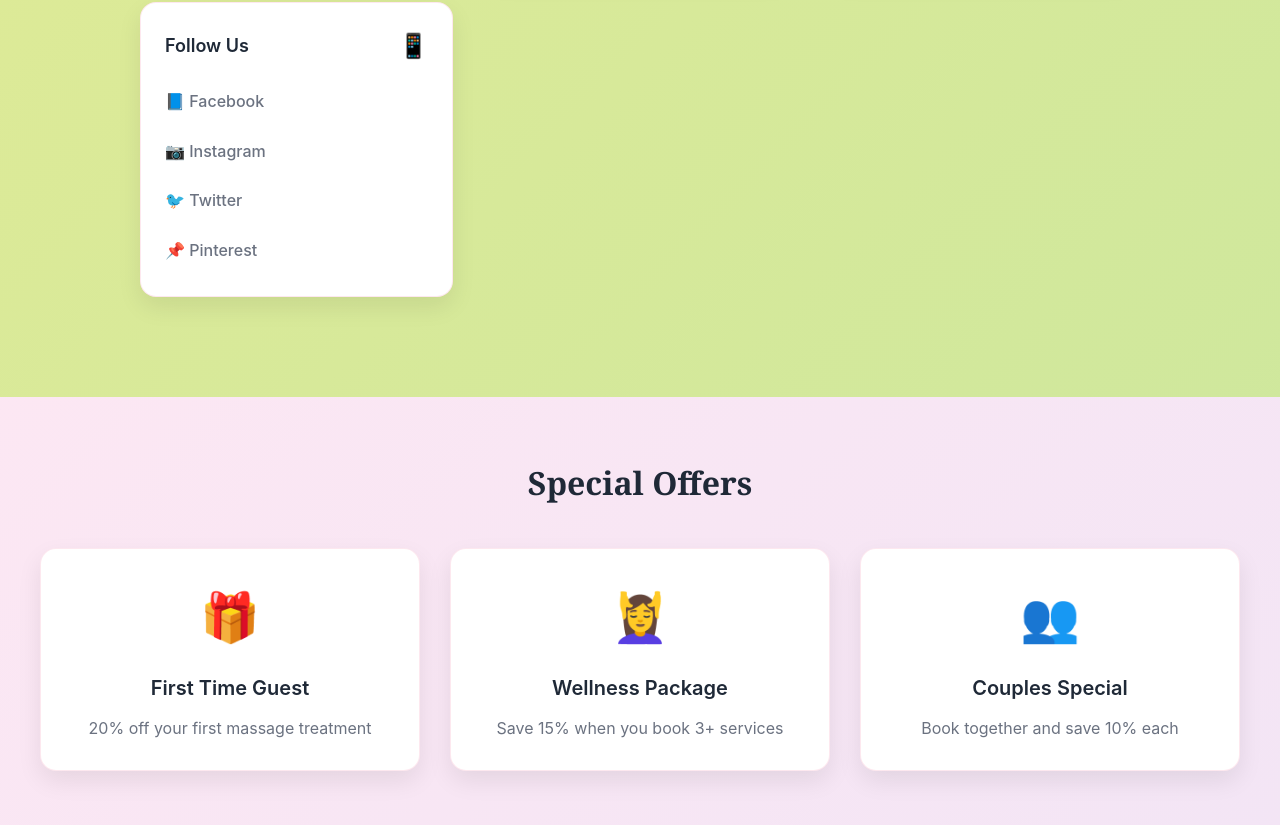
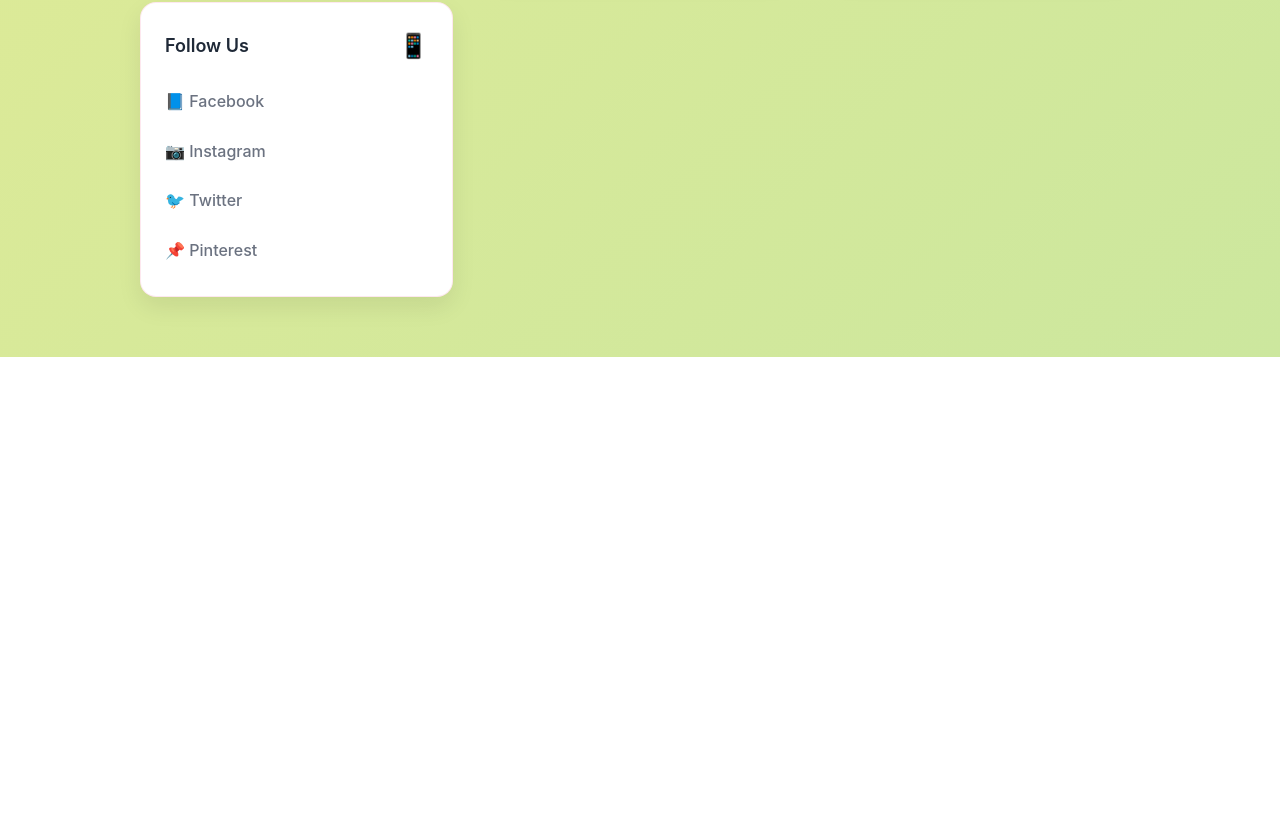
Before and after one commit to tanisnus/Linda-Lue-s-Massage-Coding-, a React (Vite) app: page /contact in a window 1280 px wide. Shown: the part 703-1528 px from the top of the page. After the commit the page ends 1060 px from the top, so only its background shows below. Built offline with nearby package versions, Linux system fonts and the light colour scheme.

Commit message:
Contact Page Updated

```diff
--- a/src/pages/Contact.tsx
+++ b/src/pages/Contact.tsx
@@ -97,29 +97,7 @@ export default function Contact() {
                 </div>
             </div>
 
-            {/* Special Offers Section */}
-            <div className="special-offers">
-                <div className="offers-content">
-                    <h3>Special Offers</h3>
-                    <div className="offers-grid">
-                        <div className="offer-card">
-                            <div className="offer-icon">🎁</div>
-                            <h4>First Time Guest</h4>
-                            <p>20% off your first massage treatment</p>
-                        </div>
-                        <div className="offer-card">
-                            <div className="offer-icon">💆‍♀️</div>
-                            <h4>Wellness Package</h4>
-                            <p>Save 15% when you book 3+ services</p>
-                        </div>
-                        <div className="offer-card">
-                            <div className="offer-icon">👥</div>
-                            <h4>Couples Special</h4>
-                            <p>Book together and save 10% each</p>
-                        </div>
-                    </div>
-                </div>
-            </div>
+
         </div>
     )
 }
```
